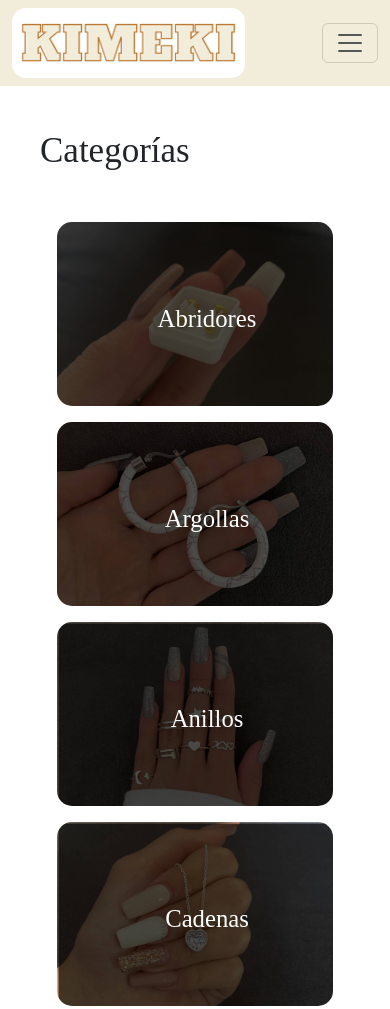
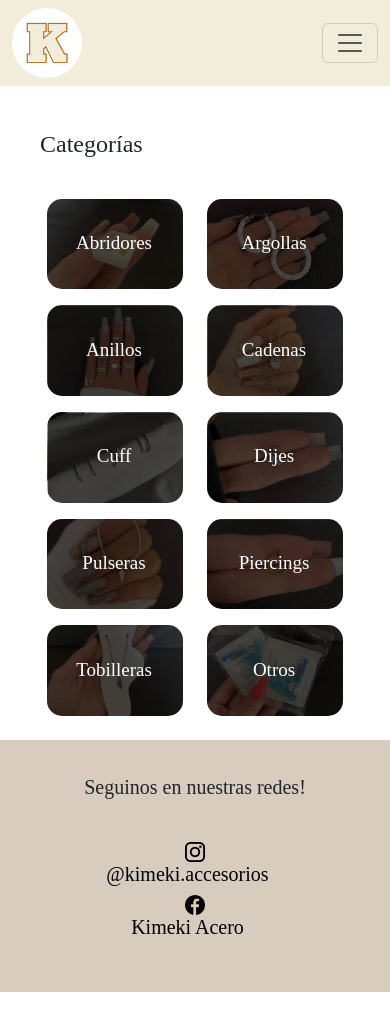
Before and after one commit to ludsmoschuk/PreEntrega, a plain HTML site: page pages/productos.html in a window 390 px wide. Shown: the top 1009 px of the page. Drawn offline with nearby package versions, Linux system fonts and the light colour scheme; a web font is replaced by a local one.

Commit message:
productos.html responsive

```diff
--- a/assets/css/style.css
+++ b/assets/css/style.css
@@ -39,7 +39,7 @@ footer {
 
 .logonav {
   height: 70px;
-  border-radius: 14px;
+  border-radius: 50%;
 }
 
 .navpers{
@@ -116,8 +116,8 @@ footer {
 
 .cats {
   display: flex;
-  justify-content: space-evenly;
-  padding: 10px;
+  justify-content: center;
+  flex-wrap: wrap;
 }
 
 .cat {
@@ -125,13 +125,13 @@ footer {
   position: relative;
 }
 .cat img {
-  width: px;
   border-radius: 15px;
 }
 .cat h2 {
   position: absolute;
   width: 100%;
   bottom: 40%;
+  right: 2px;
   text-align: center;
   color: white;
 }
@@ -277,6 +277,22 @@ form > input, form textarea {
   .pubi{
     display: none;
   }
+  h1{
+    font-size: 24px !important;
+  }
+  .cat {
+    width: 200px;
+  }
+  .cat h2 {
+    position: absolute;
+    width: 100%;
+    bottom: 40%;
+    right: 1px;
+    text-align: center;
+    color: white;
+    font-size: 19px;
+  }
+
 }
 @media (min-width: 900px) {
   .imgmobile{
@@ -306,6 +322,12 @@ form > input, form textarea {
     flex-direction: column;
     align-items: center;
   }
+}
+
+@media(max-width:415px){
+  .cat {
+    width: 160px;
+
 }
 .body {
   background-color: #F2EDDB;
--- a/pages/productos.html
+++ b/pages/productos.html
@@ -14,7 +14,7 @@
 <body>
     <nav class="navbar bg-body-tertiary fixed-top navpers">
         <div class="container-fluid">
-          <img class="logonav" src="../assets/img/header/logodesktop.png" alt="">
+          <img class="logonav" src="../assets/img/header/logofavicon.png" alt="">
           <button class="navbar-toggler" type="button" data-bs-toggle="offcanvas" data-bs-target="#offcanvasNavbar" aria-controls="offcanvasNavbar">
             <span class="navbar-toggler-icon"></span>
           </button>
@@ -52,61 +52,61 @@
 
     </main>
     <section class="cats row m-2 justify-content-center">
-        <div class="cat col-6 col-sm-4 col-xl-3 col-xxl-3">
+        <div class="cat">
             <a href="">
                 <img class="img-fluid mb-3" src="../assets/img/categorias/abridores-min.jpg" alt="Abridores">
                 <h2>Abridores</h2>
             </a>
         </div>
-        <div class="cat col-6 col-sm-4 col-xl-3 col-xxl-3">
+        <div class="cat">
             <a href="./argollas.html">
                 <img class="img-fluid mb-3" src="../assets/img/categorias/argollas-min.jpg" alt="Argollas">
                 <h2>Argollas</h2>
             </a>
         </div>
-        <div class="cat col-6 col-sm-4 col-xl-3 col-xxl-3">
+        <div class="cat">
             <a href="">
                 <img class="img-fluid mb-3" src="../assets/img/categorias/anillos-min.jpg" alt="Anillos">
                 <h2>Anillos</h2>
             </a>
         </div>
-        <div class="cat col-6 col-sm-4 col-xl-3 col-xxl-3">
+        <div class="cat">
             <a href="">
                 <img class="img-fluid mb-3" src="../assets/img/categorias/cadena-min.jpg" alt="Cadenas">
                 <h2>Cadenas</h2>
             </a>
         </div>
-        <div class="cat col-6 col-sm-4 col-xl-3 col-xxl-3">
+        <div class="cat">
             <a href="">
                 <img class="img-fluid mb-3" src="../assets/img/categorias/cuff-min.jpg" alt="Cuff">
                 <h2>Cuff</h2>
             </a>
         </div>
-        <div class="cat col-6 col-sm-4 col-xl-3 col-xxl-3">
+        <div class="cat">
             <a href="">
                 <img class="img-fluid mb-3" src="../assets/img/categorias/dije-min.jpg" alt="Dijes">
                 <h2>Dijes</h2>
             </a>
         </div>
-        <div class="cat col-6 col-sm-4 col-xl-3 col-xxl-3">
+        <div class="cat">
             <a href="">
                 <img class="img-fluid mb-3" src="../assets/img/categorias/pulsera-min.jpg" alt="Pulseras">
                 <h2>Pulseras</h2>
             </a>
         </div>
-        <div class="cat col-6 col-sm-4 col-xl-3 col-xxl-3">
+        <div class="cat">
             <a href="">
                 <img class="img-fluid mb-3" src="../assets/img/categorias/piercing-min.jpg" alt="Piercings">
                 <h2>Piercings</h2>
             </a>
         </div>
-        <div class="cat col-6 col-sm-4 col-xl-3 col-xxl-3">
+        <div class="cat">
             <a href="">
                 <img class="img-fluid mb-3" src="../assets/img/categorias/tobillera-min.jpg" alt="Tobilleras">
                 <h2>Tobilleras</h2>
             </a>
         </div>
-        <div class="cat col-6 col-sm-4 col-xl-3 col-xxl-3">
+        <div class="cat">
             <a href="">
                 <img class="img-fluid mb-3" src="../assets/img/categorias/otros-min.jpg" alt="Otros">
                 <h2>Otros</h2>
```
Also changed, not shown: index.html (+1 -1 lines), pages/argollas.html (+1 -1 lines), pages/contacto.html (+1 -1 lines), pages/cuidados.html (+1 -1 lines), pages/ubicacion.html (+1 -1 lines).
